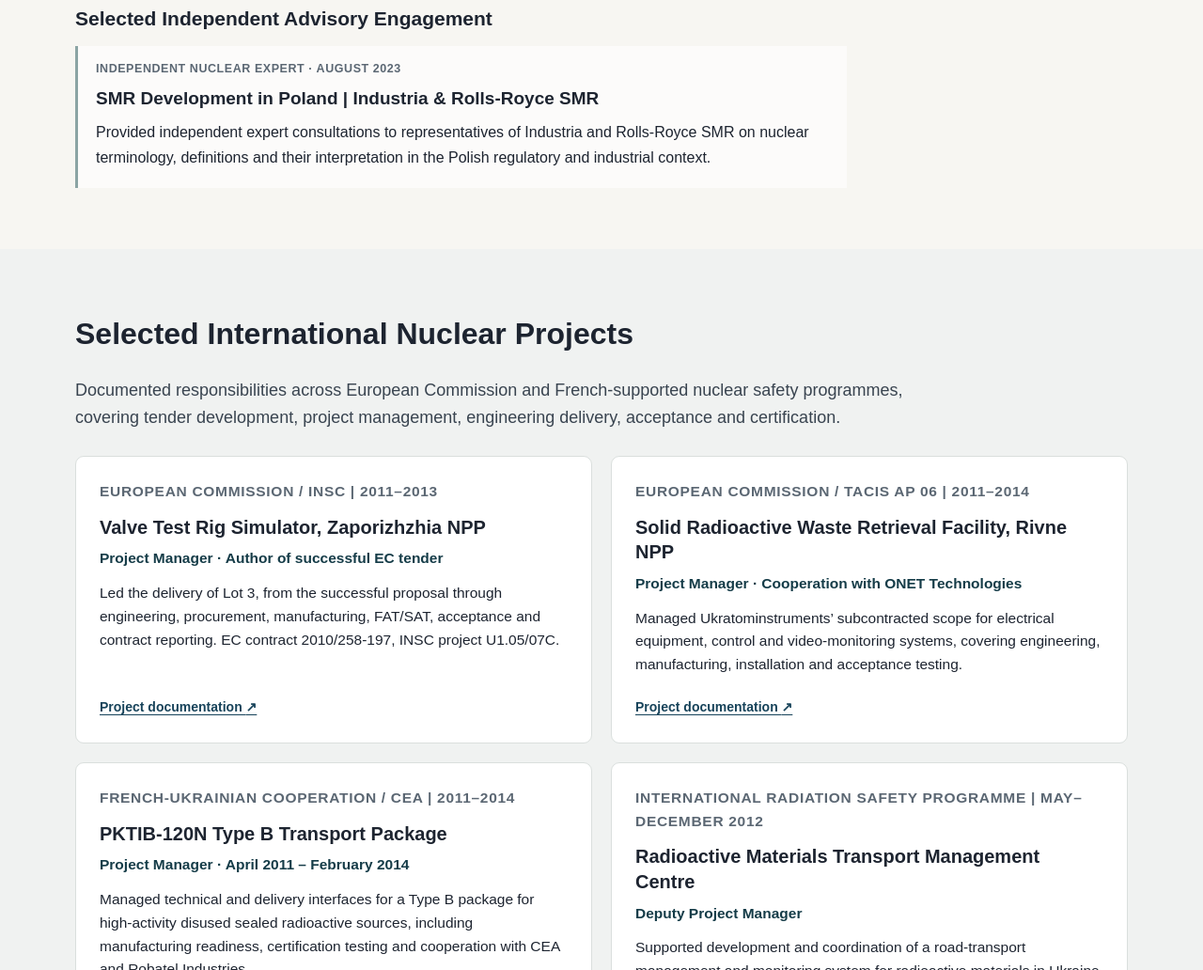
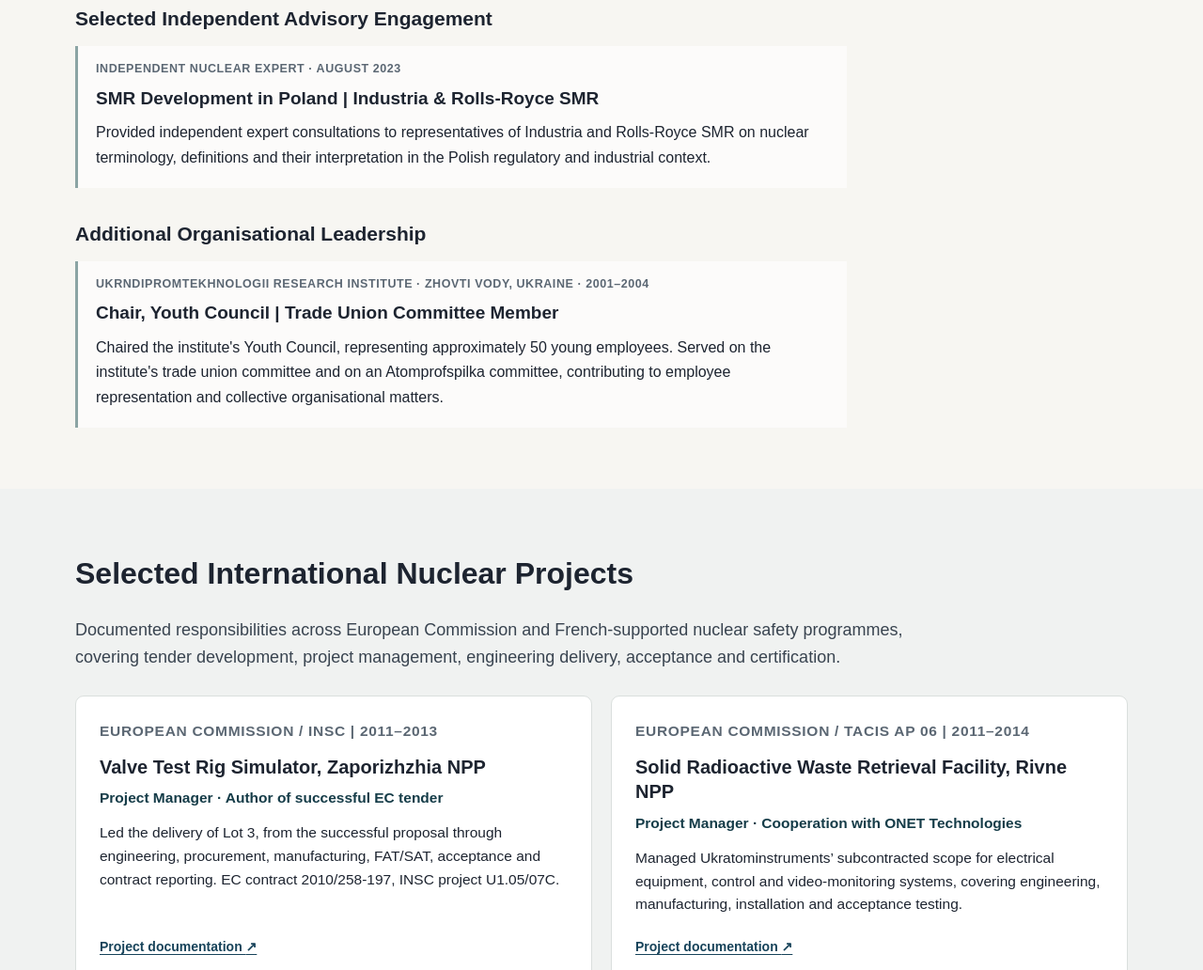
Before and after one commit to ievgenpetrenko/ievgenpetrenko.github.io, a plain HTML site: page index.html in a window 1280 px wide. Shown: the part 4427-5459 px from the top of the page at 94% size. Drawn offline with Linux system fonts and the light colour scheme.

Commit message:
Add additional organisational leadership section

```diff
--- a/index.html
+++ b/index.html
@@ -767,6 +767,14 @@
           <p>Provided independent expert consultations to representatives of Industria and Rolls-Royce SMR on nuclear terminology, definitions and their interpretation in the Polish regulatory and industrial context.</p>
         </article>
       </div>
+      <div class="independent-advisory" aria-labelledby="organisational-leadership-title">
+        <h3 id="organisational-leadership-title">Additional Organisational Leadership</h3>
+        <article class="career-item">
+          <p class="eyebrow">UkrNDIPromtekhnologii Research Institute · Zhovti Vody, Ukraine · 2001–2004</p>
+          <h3>Chair, Youth Council | Trade Union Committee Member</h3>
+          <p>Chaired the institute's Youth Council, representing approximately 50 young employees. Served on the institute's trade union committee and on an Atomprofspilka committee, contributing to employee representation and collective organisational matters.</p>
+        </article>
+      </div>
     </div>
   </section>
 
```
